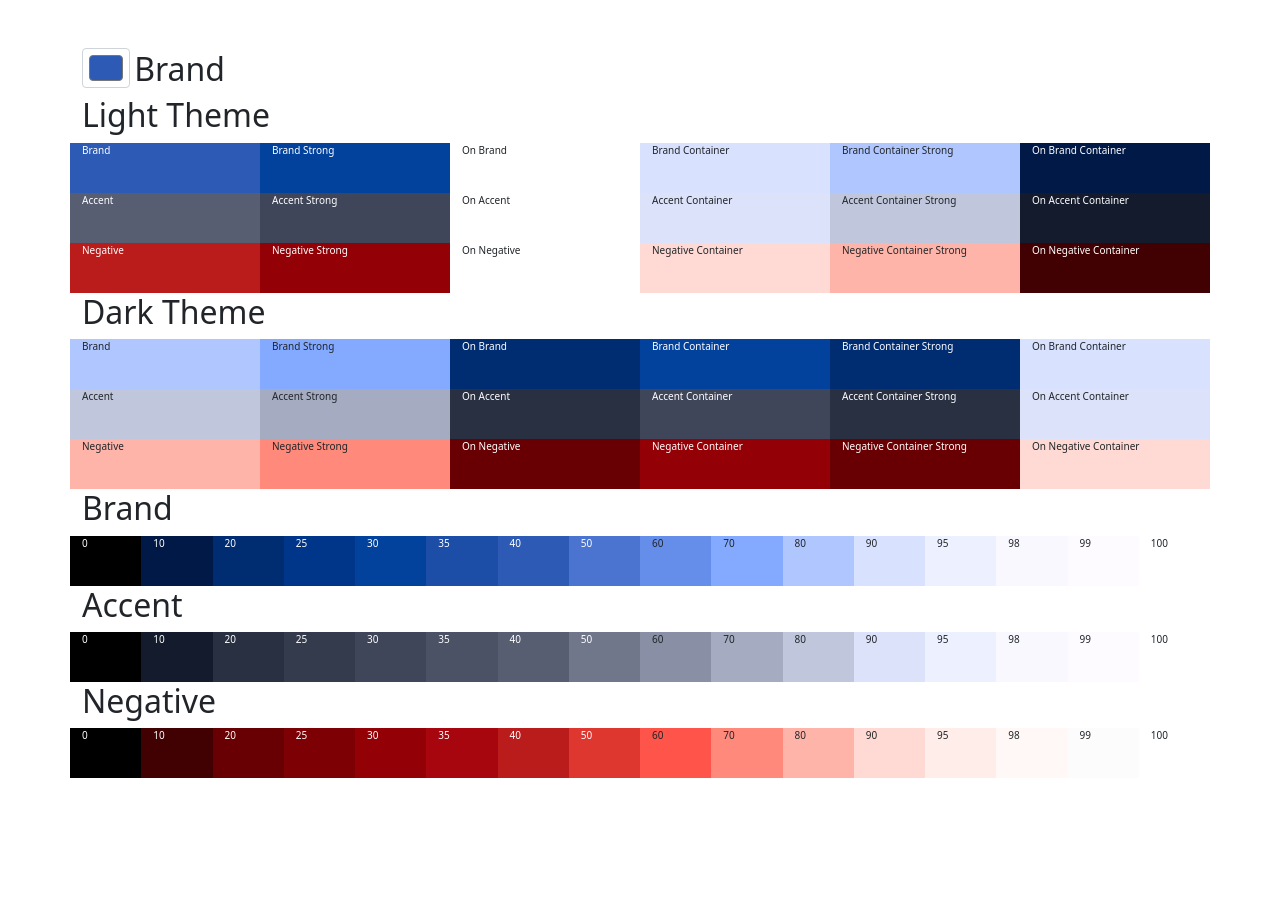
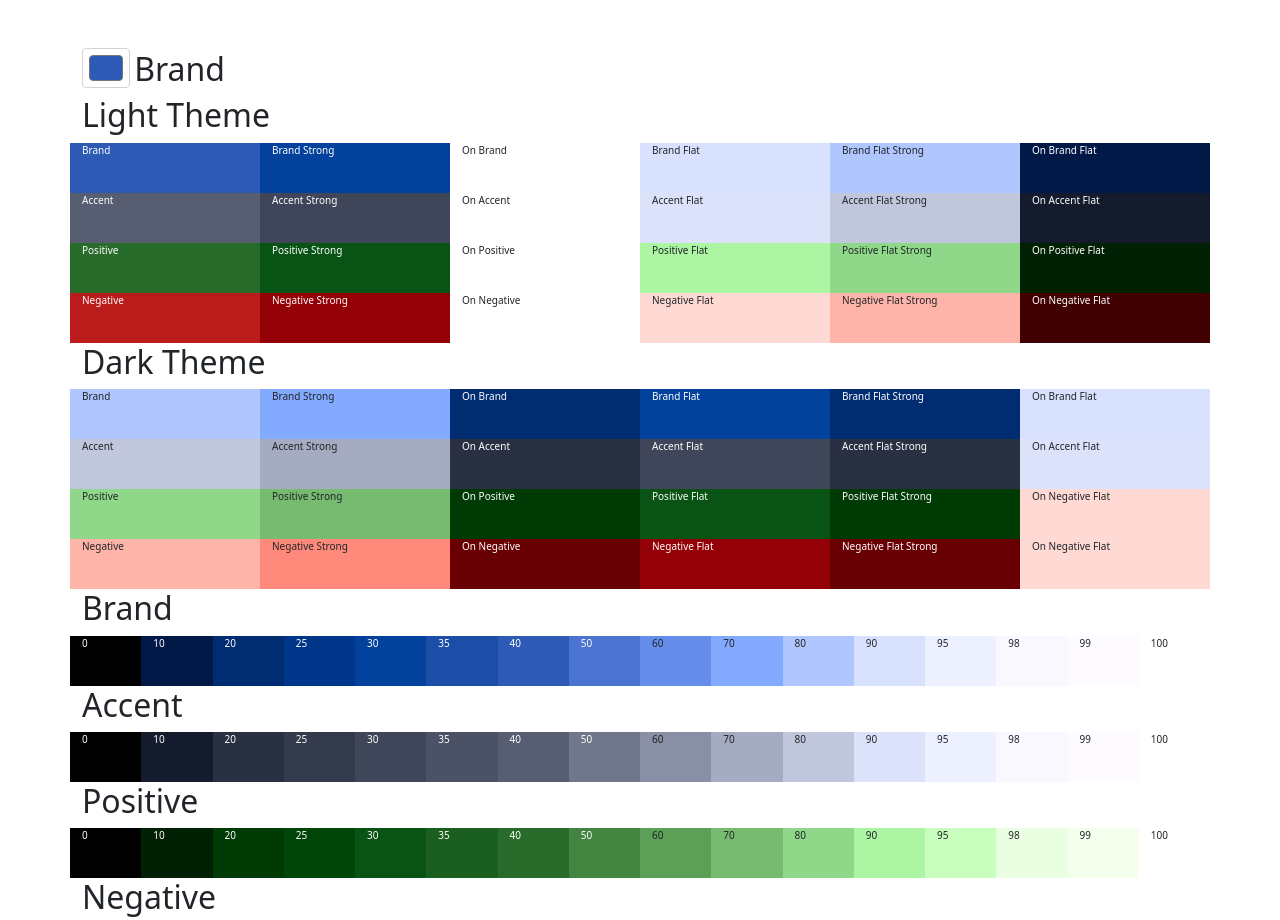
Before and after one commit to PDIS/design-system-color-generater, a website built with webpack: page index.html in a window 1280 px wide. Shown: the top 920 px of the page. Before the commit the page ends 800 px from the top, so only its background shows below. Built offline with nearby package versions, Linux system fonts and the light colour scheme.

Commit message:
Update positive color

```diff
--- a/index.html
+++ b/index.html
@@ -44,31 +44,33 @@
           <div class="col brand text-white">Brand</div>
           <div class="col brand-strong text-white">Brand Strong</div>
           <div class="col on-brand">On Brand</div>
-          <div class="col brand-container">Brand Container</div>
-          <div class="col brand-container-strong">Brand Container Strong</div>
-          <div class="col on-brand-container text-white">
-            On Brand Container
-          </div>
+          <div class="col brand-flat">Brand Flat</div>
+          <div class="col brand-flat-strong">Brand Flat Strong</div>
+          <div class="col on-brand-flat text-white">On Brand Flat</div>
         </div>
         <div class="row">
           <div class="col accent text-white">Accent</div>
           <div class="col accent-strong text-white">Accent Strong</div>
           <div class="col on-accent">On Accent</div>
-          <div class="col accent-container">Accent Container</div>
-          <div class="col accent-container-strong">Accent Container Strong</div>
-          <div class="col on-accent-container text-white">
-            On Accent Container
-          </div>
+          <div class="col accent-flat">Accent Flat</div>
+          <div class="col accent-flat-strong">Accent Flat Strong</div>
+          <div class="col on-accent-flat text-white">On Accent Flat</div>
+        </div>
+        <div class="row">
+          <div class="col positive text-white">Positive</div>
+          <div class="col positive-strong text-white">Positive Strong</div>
+          <div class="col on-positive">On Positive</div>
+          <div class="col positive-flat">Positive Flat</div>
+          <div class="col positive-flat-strong">Positive Flat Strong</div>
+          <div class="col on-positive-flat text-white">On Positive Flat</div>
         </div>
         <div class="row">
           <div class="col negative text-white">Negative</div>
           <div class="col negative-strong text-white">Negative Strong</div>
           <div class="col on-negative">On Negative</div>
-          <div class="col negative-container">Negative Container</div>
-          <div class="col negative-container-strong">Negative Container Strong</div>
-          <div class="col on-negative-container text-white">
-            On Negative Container
-          </div>
+          <div class="col negative-flat">Negative Flat</div>
+          <div class="col negative-flat-strong">Negative Flat Strong</div>
+          <div class="col on-negative-flat text-white">On Negative Flat</div>
         </div>
       </div>
       <div class="dark">
@@ -77,31 +79,39 @@
           <div class="col brand">Brand</div>
           <div class="col brand-strong">Brand Strong</div>
           <div class="col on-brand text-white">On Brand</div>
-          <div class="col brand-container text-white">Brand Container</div>
-          <div class="col brand-container-strong text-white">Brand Container Strong</div>
-          <div class="col on-brand-container">
-            On Brand Container
-          </div>
+          <div class="col brand-flat text-white">Brand Flat</div>
+          <div class="col brand-flat-strong text-white">Brand Flat Strong</div>
+          <div class="col on-brand-flat">On Brand Flat</div>
         </div>
         <div class="row">
           <div class="col accent">Accent</div>
           <div class="col accent-strong">Accent Strong</div>
           <div class="col on-accent text-white">On Accent</div>
-          <div class="col accent-container text-white">Accent Container</div>
-          <div class="col accent-container-strong text-white">Accent Container Strong</div>
-          <div class="col on-accent-container">
-            On Accent Container
+          <div class="col accent-flat text-white">Accent Flat</div>
+          <div class="col accent-flat-strong text-white">
+            Accent Flat Strong
           </div>
+          <div class="col on-accent-flat">On Accent Flat</div>
+        </div>
+        <div class="row">
+          <div class="col positive">Positive</div>
+          <div class="col positive-strong">Positive Strong</div>
+          <div class="col on-positive text-white">On Positive</div>
+          <div class="col positive-flat text-white">Positive Flat</div>
+          <div class="col positive-flat-strong text-white">
+            Positive Flat Strong
+          </div>
+          <div class="col on-negative-flat">On Negative Flat</div>
         </div>
         <div class="row">
           <div class="col negative">Negative</div>
           <div class="col negative-strong">Negative Strong</div>
           <div class="col on-negative text-white">On Negative</div>
-          <div class="col negative-container text-white">Negative Container</div>
-          <div class="col negative-container-strong text-white">Negative Container Strong</div>
-          <div class="col on-negative-container">
-            On Negative Container
+          <div class="col negative-flat text-white">Negative Flat</div>
+          <div class="col negative-flat-strong text-white">
+            Negative Flat Strong
           </div>
+          <div class="col on-negative-flat">On Negative Flat</div>
         </div>
       </div>
       <div class="tonal-palettes">
@@ -126,6 +136,25 @@
         </div>
         <div class="row accent">
           <h2>Accent</h2>
+          <div class="col tone0 text-white">0</div>
+          <div class="col tone10 text-white">10</div>
+          <div class="col tone20 text-white">20</div>
+          <div class="col tone25 text-white">25</div>
+          <div class="col tone30 text-white">30</div>
+          <div class="col tone35 text-white">35</div>
+          <div class="col tone40 text-white">40</div>
+          <div class="col tone50 text-white">50</div>
+          <div class="col tone60">60</div>
+          <div class="col tone70">70</div>
+          <div class="col tone80">80</div>
+          <div class="col tone90">90</div>
+          <div class="col tone95">95</div>
+          <div class="col tone98">98</div>
+          <div class="col tone99">99</div>
+          <div class="col tone100">100</div>
+        </div>
+        <div class="row positive">
+          <h2>Positive</h2>
           <div class="col tone0 text-white">0</div>
           <div class="col tone10 text-white">10</div>
           <div class="col tone20 text-white">20</div>
@@ -176,14 +205,10 @@
         Object.entries(result.dark).forEach(([key, value]) => {
           $(".dark ." + key).css("background-color", value);
         });
-        Object.entries(result.tonalPalettes.brand).forEach(([key, value]) => {
-          $(".brand ." + key).css("background-color", value);
-        });
-        Object.entries(result.tonalPalettes.accent).forEach(([key, value]) => {
-          $(".accent ." + key).css("background-color", value);
-        });
-        Object.entries(result.tonalPalettes.negative).forEach(([key, value]) => {
-          $(".negative ." + key).css("background-color", value);
+        Object.entries(result.tonalPalettes).forEach(([color_name, tunes]) => {
+          Object.entries(tunes).forEach(([tune, color_hex]) => {
+            $(`.${color_name} .${tune}`).css("background-color", color_hex);
+          });
         });
       }
     </script>
--- a/index.js
+++ b/index.js
@@ -6,36 +6,41 @@ import {
 } from "@material/material-color-utilities";
 
 window.themeFromSourceColor = function (a, b) {
-  const theme = themeFromSourceColor(argbFromHex(a));
   const result = {
     tonalPalettes: {},
     light: {},
     dark: {},
   };
   const core = CorePalette.of(argbFromHex(a));
-  const colors = { brand: "a1", accent: "a2", negative: "error" };
+  const positive = CorePalette.of(argbFromHex("#286B2A"));
+  const colors = {
+    brand: core.a1,
+    accent: core.a2,
+    negative: core.error,
+    positive: positive.a1,
+  };
   const tones = [
     0, 10, 20, 25, 30, 35, 40, 50, 60, 70, 80, 90, 95, 98, 99, 100,
   ];
   Object.entries(colors).forEach(([key, value]) => {
     result.tonalPalettes[key] = {};
     tones.forEach((t) => {
-      result.tonalPalettes[key]["tone" + t] = hexFromArgb(core[value].tone(t));
+      result.tonalPalettes[key]["tone" + t] = hexFromArgb(value.tone(t));
     });
 
     result.light[key] = result.tonalPalettes[key].tone40;
     result.light[`${key}-strong`] = result.tonalPalettes[key].tone30;
     result.light[`on-${key}`] = result.tonalPalettes[key].tone100;
-    result.light[`${key}-container`] = result.tonalPalettes[key].tone90;
-    result.light[`${key}-container-strong`] = result.tonalPalettes[key].tone80;
-    result.light[`on-${key}-container`] = result.tonalPalettes[key].tone10;
+    result.light[`${key}-flat`] = result.tonalPalettes[key].tone90;
+    result.light[`${key}-flat-strong`] = result.tonalPalettes[key].tone80;
+    result.light[`on-${key}-flat`] = result.tonalPalettes[key].tone10;
 
     result.dark[key] = result.tonalPalettes[key].tone80;
     result.dark[`${key}-strong`] = result.tonalPalettes[key].tone70;
     result.dark[`on-${key}`] = result.tonalPalettes[key].tone20;
-    result.dark[`${key}-container`] = result.tonalPalettes[key].tone30;
-    result.dark[`${key}-container-strong`] = result.tonalPalettes[key].tone20;
-    result.dark[`on-${key}-container`] = result.tonalPalettes[key].tone90;
+    result.dark[`${key}-flat`] = result.tonalPalettes[key].tone30;
+    result.dark[`${key}-flat-strong`] = result.tonalPalettes[key].tone20;
+    result.dark[`on-${key}-flat`] = result.tonalPalettes[key].tone90;
   });
   console.log(result);
   /*
```
Also changed, not shown: dist/js/material-color-utilities-webpack.js.
